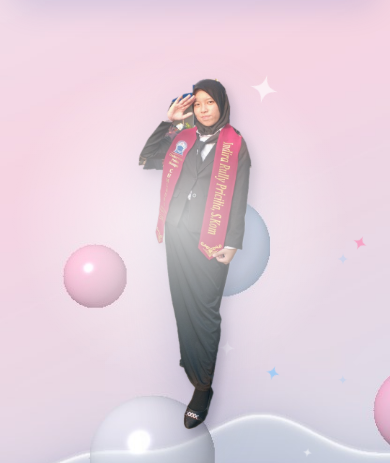
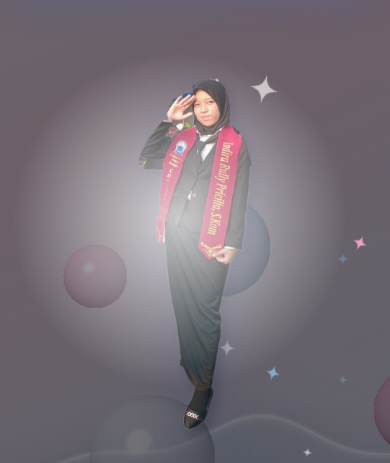
Before and after one commit to Indirarully/Portofolio, a plain HTML site: page index.html in a window 390 px wide. Shown: the part 59-522 px from the top of the page. Drawn offline with Linux system fonts and the light colour scheme; files whose address does not match are found by name.

Commit message:
Fix media query and update dark theme variables

```diff
--- a/style.css
+++ b/style.css
@@ -1,6 +1,6 @@
 :root{--ink:#3A4358;--soft:#5E6A80;--pink:#F27DA9;--lil:#9AA3B5;--aq:#7DBFE8;--sky:#6DB3F2;--gold:#FFC24D;--glass:rgba(255,255,255,.8);--line:rgba(255,255,255,.9);--side:#9AA6BF;--ov:rgba(255,255,255,0);--bg:#DDE3EE;box-sizing:border-box;padding-top:env(safe-area-inset-top,0px);padding-bottom:env(safe-area-inset-bottom,0px)}
-@media (prefers-color-scheme:dark){:root:not([data-theme="light"]){--ink:#F1F2F6;--soft:#C3C8D4;--glass:rgba(34,36,46,.78);--line:rgba(255,255,255,.2);--side:#5B6174;--ov:rgba(16,17,24,.6);--bg:#1B1D26}}
-:root[data-theme="dark"]{--ink:#F1F2F6;--soft:#C3C8D4;--glass:rgba(34,36,46,.78);--line:rgba(255,255,255,.2);--side:#5B6174;--ov:rgba(16,17,24,.6);--bg:#1B1D26}
+@media {:root:not([data-theme="light"]){--ink:#F1F2F6;--soft:#C3C8D4;--glass:rgba(34,36,46,.78);--line:rgba(255,255,255,.2);--side:#5B6174;--ov:rgba(16,17,24,.6);--bg:#1B1D26}}
+:root{--ink:#F1F2F6;--soft:#C3C8D4;--glass:rgba(34,36,46,.78);--line:rgba(255,255,255,.2);--side:#5B6174;--ov:rgba(16,17,24,.6);--bg:#1B1D26}
 *,*::before,*::after{box-sizing:border-box}
 html{scroll-behavior:smooth;scroll-padding-top:70px}
 body{margin:0;font-family:'Poppins',system-ui,-apple-system,Segoe UI,Roboto,sans-serif;color:var(--ink);background-color:var(--bg);line-height:1.6}
```
